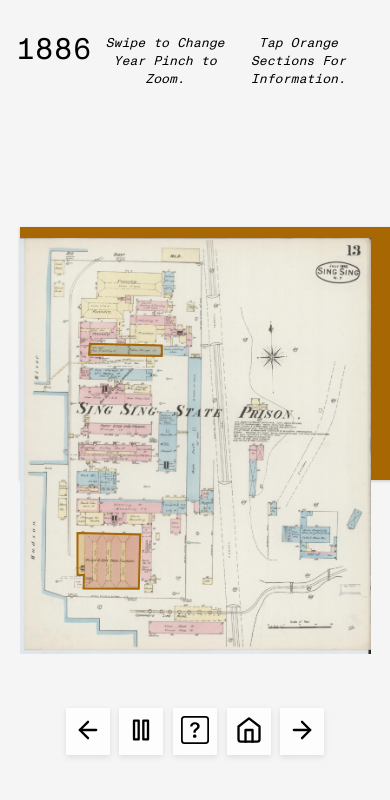
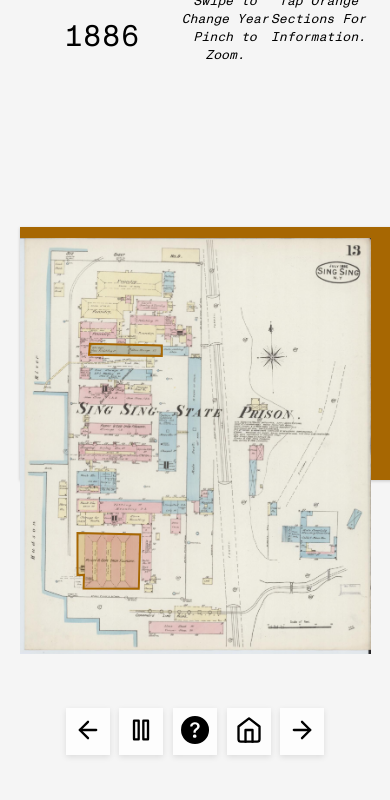
Before and after one commit to samweldon9393/SingSingPrisonMuseum-maps, a React (Create React App) app: page /#/map in a window 390 px wide. Shown: the top 800 px of the page. Built offline with nearby package versions, Linux system fonts and the light colour scheme.

Commit message:
Top banner looks ok, question mark logo

```diff
--- a/src/MainApp.tsx
+++ b/src/MainApp.tsx
@@ -1,5 +1,6 @@
 import { useState, useEffect } from "react";
 import { useNavigate } from 'react-router-dom';
+import { useSwipeable } from 'react-swipeable';
 
 // Languages
 import { useLanguage } from "./LanguageContext";
@@ -11,8 +12,7 @@ import InstructionPopup from './components/InstructionPopup';
 
 // Play button
 import { FiPlay, FiPause, FiHome, FiArrowLeft, FiArrowRight } from "react-icons/fi";
-import { BsQuestionSquare } from "react-icons/bs";
-import { useSwipeable } from 'react-swipeable';
+import { BsQuestionCircleFill } from "react-icons/bs";
 
 // Maps
 import Map1834 from "./components/Map1834";
@@ -122,7 +122,7 @@ const MainApp: React.FC<MainAppProps> = ({ setShowInstructions }) => {
               <button onClick={() => {
                   handleInfo();
               }} className="icon-button">
-                  <BsQuestionSquare size={28} />
+                  <BsQuestionCircleFill size={28} />
               </button>
 
               <button onClick={() => {
--- a/src/style.css
+++ b/src/style.css
@@ -71,7 +71,6 @@ body, html {
   justify-content: space-between;
   align-items: center;
   padding: 0 2.5rem;
-  margin-top: 1rem;
   color: black;
   font-size: 5rem;
   font-family: 'Monument Grotesk Semi Mono';
@@ -93,12 +92,12 @@ body, html {
   .caption-banner {
     padding: 0.5rem 1rem;
     font-size: 1.2rem;
-    margin-top: 0rem !important;
+    margin-top : -.8rem !important;
   }
 
   .caption-banner h2 {
     font-size: 1.5rem;
-    margin-bottom: 2rem !important;
+    margin-left: 3rem !important;
   }
 
   .banner-swipe {
@@ -115,7 +114,7 @@ body, html {
 }
 
 .caption-banner h2 {
-  margin: 0;
+  margin: 2rem;
   font-size: 1.8rem;
 }
 
@@ -125,6 +124,7 @@ body, html {
   line-height: 1.4;
   z-index: 4;
   display: flex;
+  margin-top: -2rem !important;
   margin: .5rem;
   margin-bottom: .8rem;
 }
```
